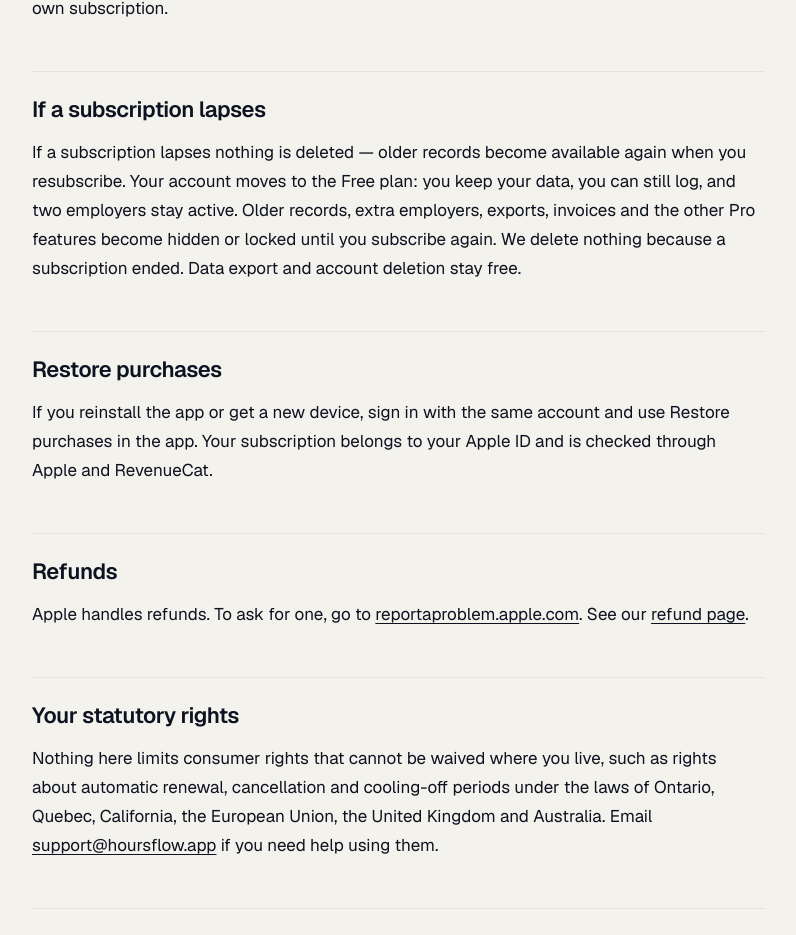
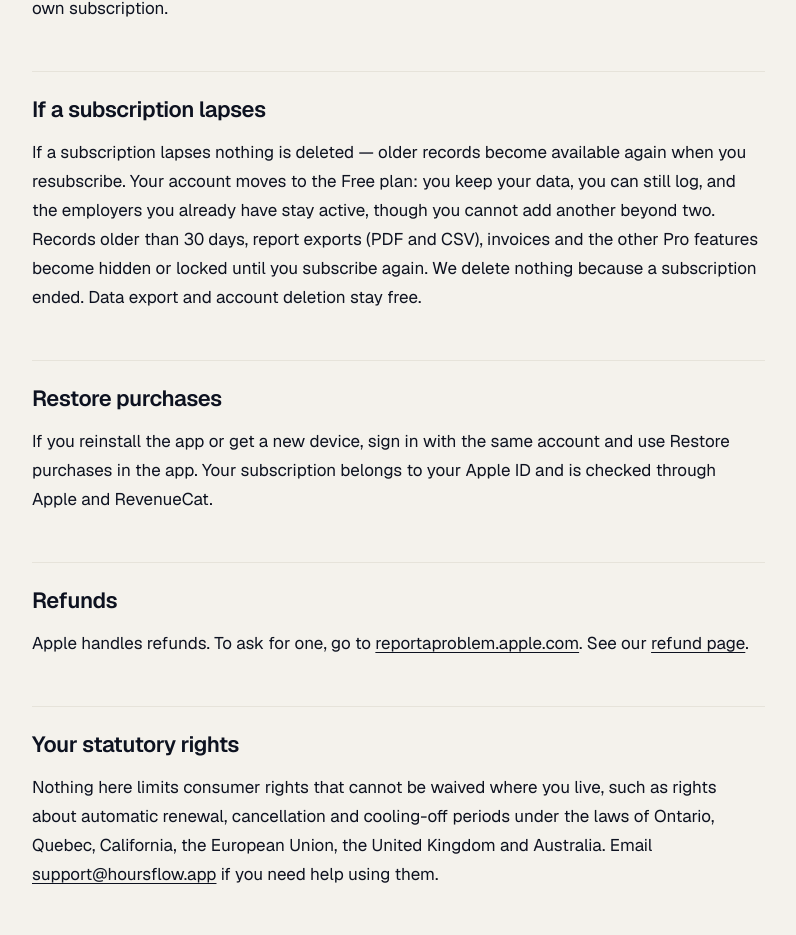
Before and after one commit to ishvinderx/shiftflowx-site, a Next.js app: page /subscription-terms in a window 1280 px wide. Shown: the part 2479-3414 px from the top of the page, without its empty margins (372-1168 px from the left). Built offline with nearby package versions, Linux system fonts and the light colour scheme; no server answers.

Commit message:
Subscription terms: state what a lapse really changes
Co-Authored-By: Claude Fable 5.2 <noreply@anthropic.com>

```diff
--- a/src/app/(legal)/subscription-terms/page.tsx
+++ b/src/app/(legal)/subscription-terms/page.tsx
@@ -86,7 +86,7 @@ export default function SubscriptionTermsPage() {
 
       <section id="lapse">
         <h2>If a subscription lapses</h2>
-        <p>{PLAN_POLICY.lapse} Your account moves to the Free plan: you keep your data, you can still log, and two employers stay active. Older records, extra employers, exports, invoices and the other Pro features become hidden or locked until you subscribe again. We delete nothing because a subscription ended. Data export and account deletion stay free.</p>
+        <p>{PLAN_POLICY.lapse} Your account moves to the Free plan: you keep your data, you can still log, and the employers you already have stay active, though you cannot add another beyond two. Records older than 30 days, report exports (PDF and CSV), invoices and the other Pro features become hidden or locked until you subscribe again. We delete nothing because a subscription ended. Data export and account deletion stay free.</p>
       </section>
 
       <section id="restore">
```
